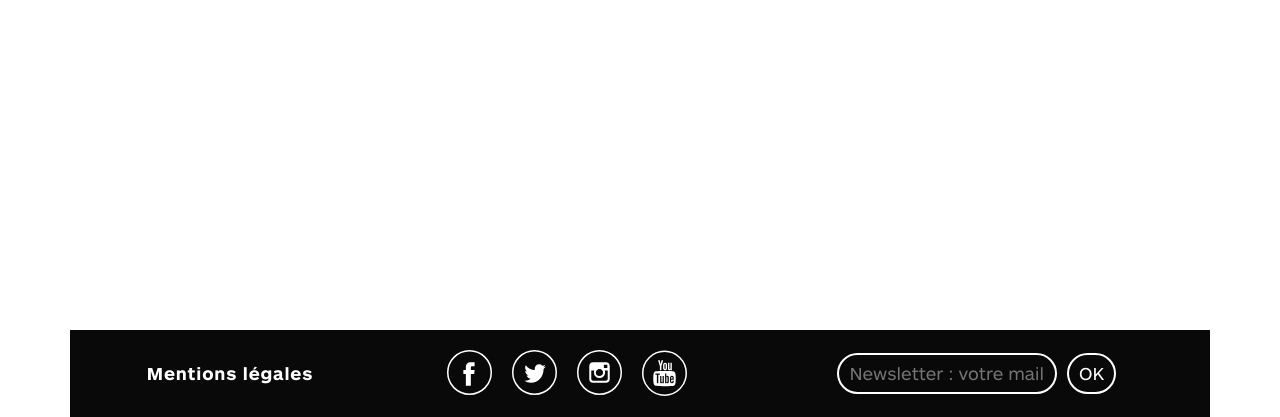
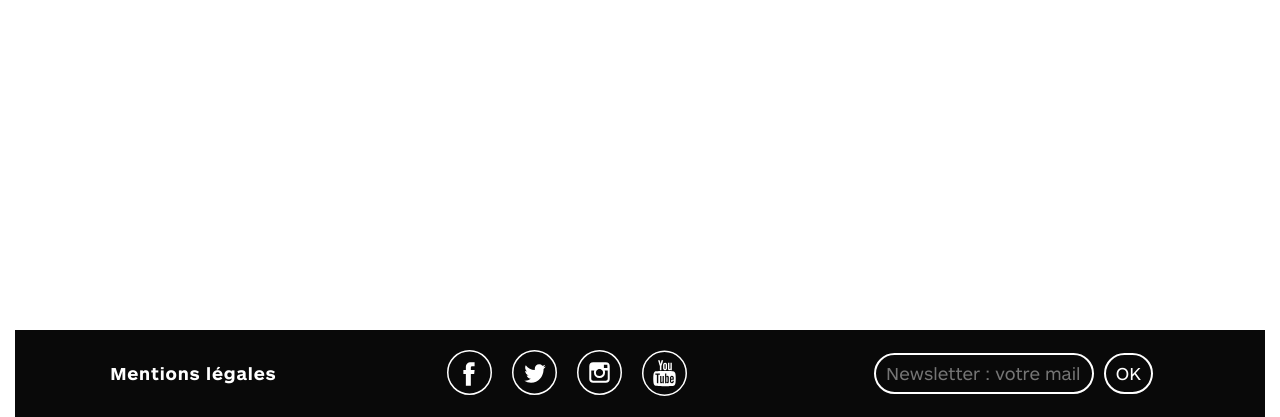
Before and after one commit to BlackyB/MyCoachSportv2, a PHP site: page /fr/inscription/index.php in a window 1280 px wide. Shown: the part 383-800 px from the top of the page. Run offline with PHP 8.4, Linux system fonts and the light colour scheme; data that the repository does not hold is empty; some libraries are stand-ins or nearby versions.

Commit message:
fluid-container

```diff
--- a/fr/inscription/index.php
+++ b/fr/inscription/index.php
@@ -14,7 +14,7 @@
     <h2 class="txt-center">Votre inscription à la newsletter My Coach Sport est enregistrée.</h2>
     <a class="m-Top-60" href="../index.php"><div class=" col justify-center button-Connexion"><p class="section-Texte txt-center">Retour à l'Accueil</div></a>
   </div>
-  <div class="container p-0">
+  <div class="container-fluid">
     <?php include('../footer.inc.php'); ?>
   </div>
 
```
